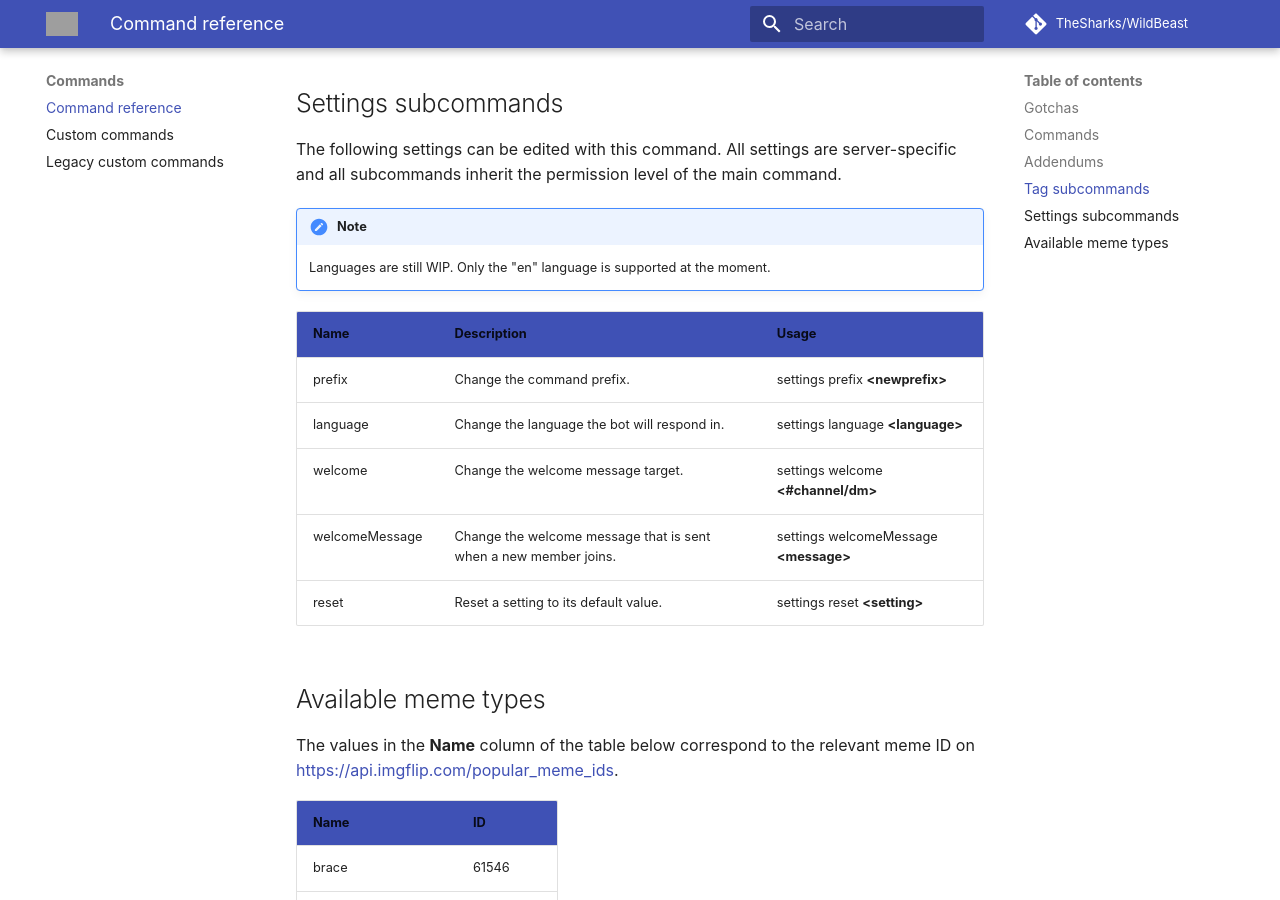
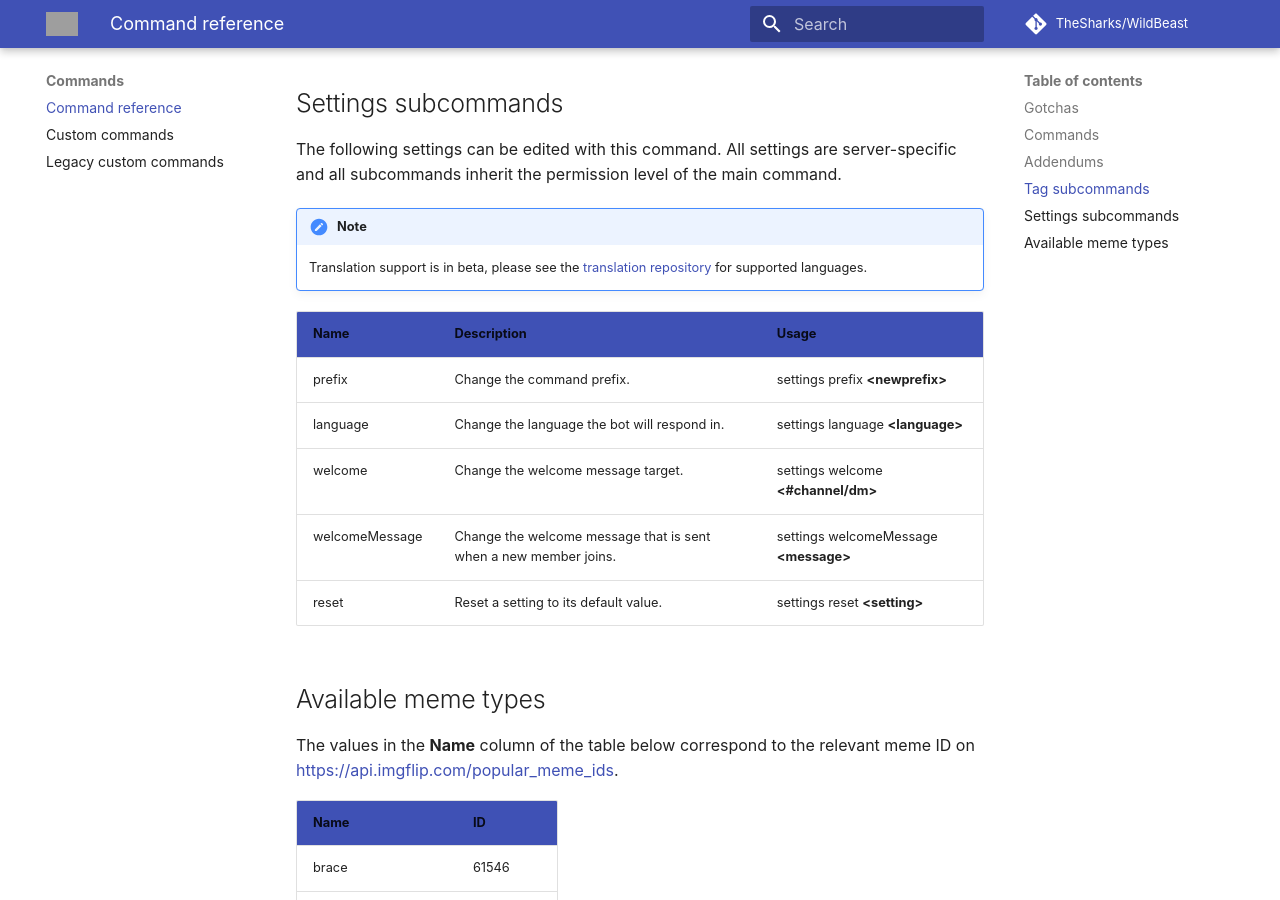
Before and after one commit to TheSharks/WildBeast, an MkDocs documentation site: the page built from docs/commands.md, in a window 1280 px wide and 900 px high, scrolled down 1802 px. Built offline with MkDocs 1.6.1 and Material for MkDocs 9.7.7, drawn with Linux system fonts in a browser that asks for light colours; some web fonts are replaced; comment, search, counter and statistics services are not loaded; old or Windows-style settings are respelled for this version of MkDocs; grey boxes are pictures that could not be loaded.

Commit message:
Update commands.md

```diff
--- a/docs/commands.md
+++ b/docs/commands.md
@@ -54,7 +54,7 @@ The tag command has the following subcommands. All subcommands inherit the permi
 The following settings can be edited with this command. All settings are server-specific and all subcommands inherit the permission level of the main command.
 
 !!! note
-    Languages are still WIP. Only the "en" language is supported at the moment.
+    Translation support is in beta, please see the [translation repository](https://github.com/TheSharks/WildBeast/WildBeastTranslations) for supported languages.
 
 | Name | Description | Usage |
 | ---- | ----------- | ----- |
```
